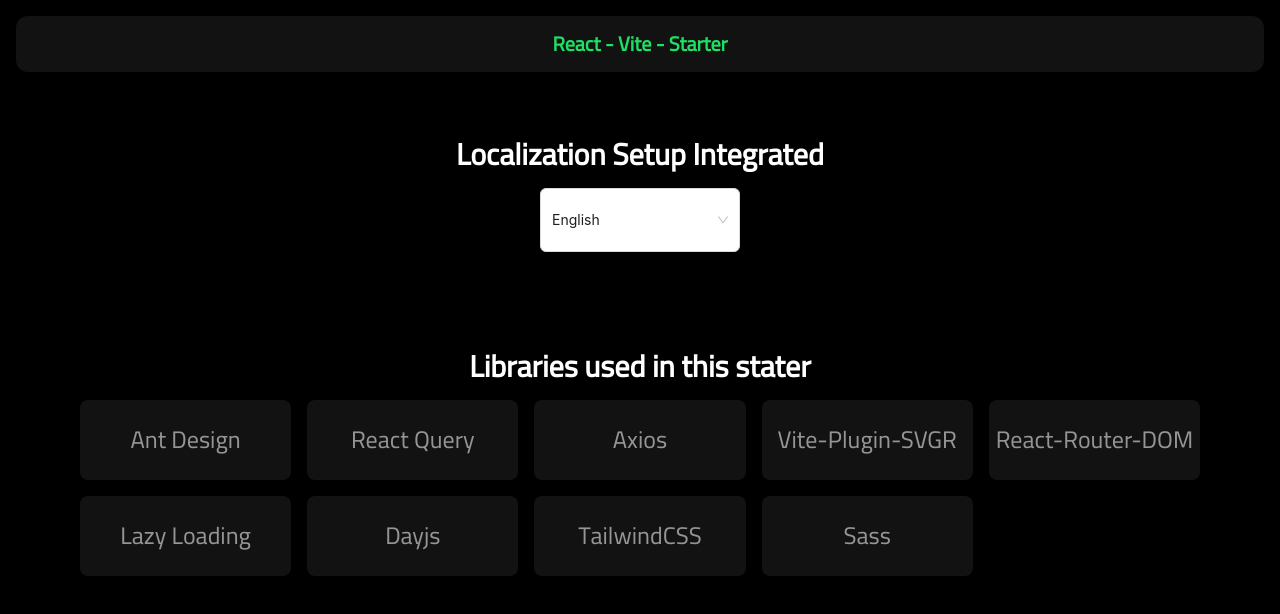
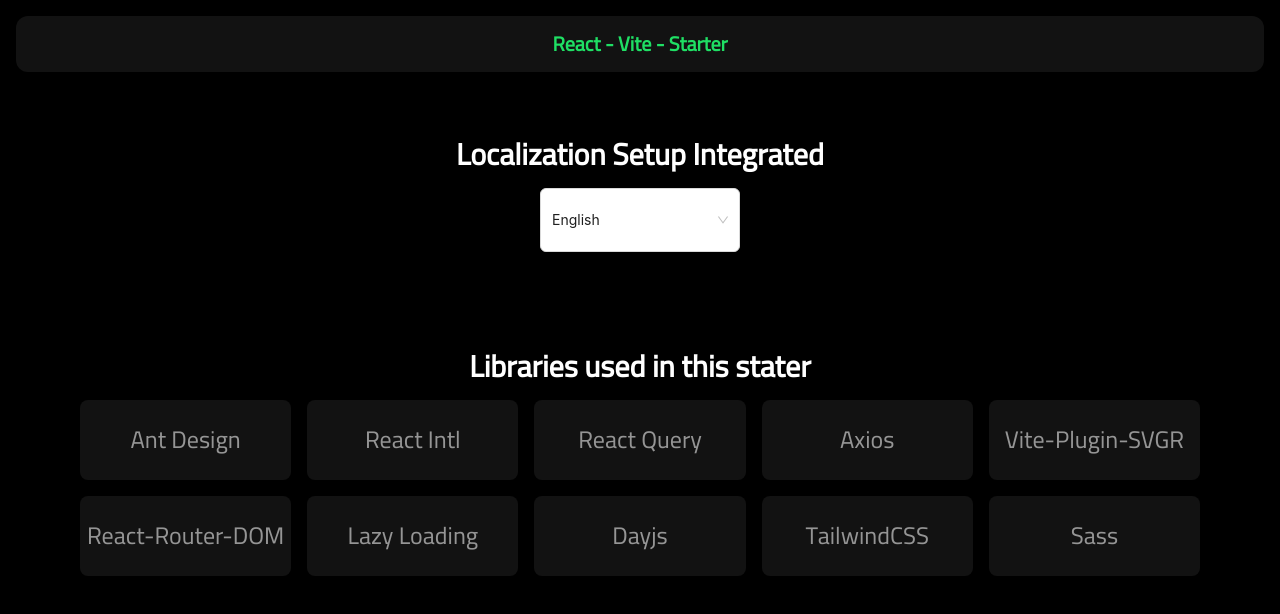
Before and after one commit to osamajavaid/react-vite-starter, a React (Vite) app: page / in a window 1280 px wide. Shown: the top 614 px of the page. Built offline with nearby package versions, Linux system fonts and the light colour scheme.

Commit message:
react intl lib for localization 🔥

```diff
--- a/src/pages/Home.jsx
+++ b/src/pages/Home.jsx
@@ -34,6 +34,7 @@
             </h2>
             <div className="grid grid-cols-5 items-center justify-center px-16 gap-4 text-LightGray">
                 <Card title="Ant Design" />
+                <Card title="React Intl" />
                 <Card title="React Query" />
                 <Card title="Axios" />
                 <Card title="Vite-Plugin-SVGR" />
```
